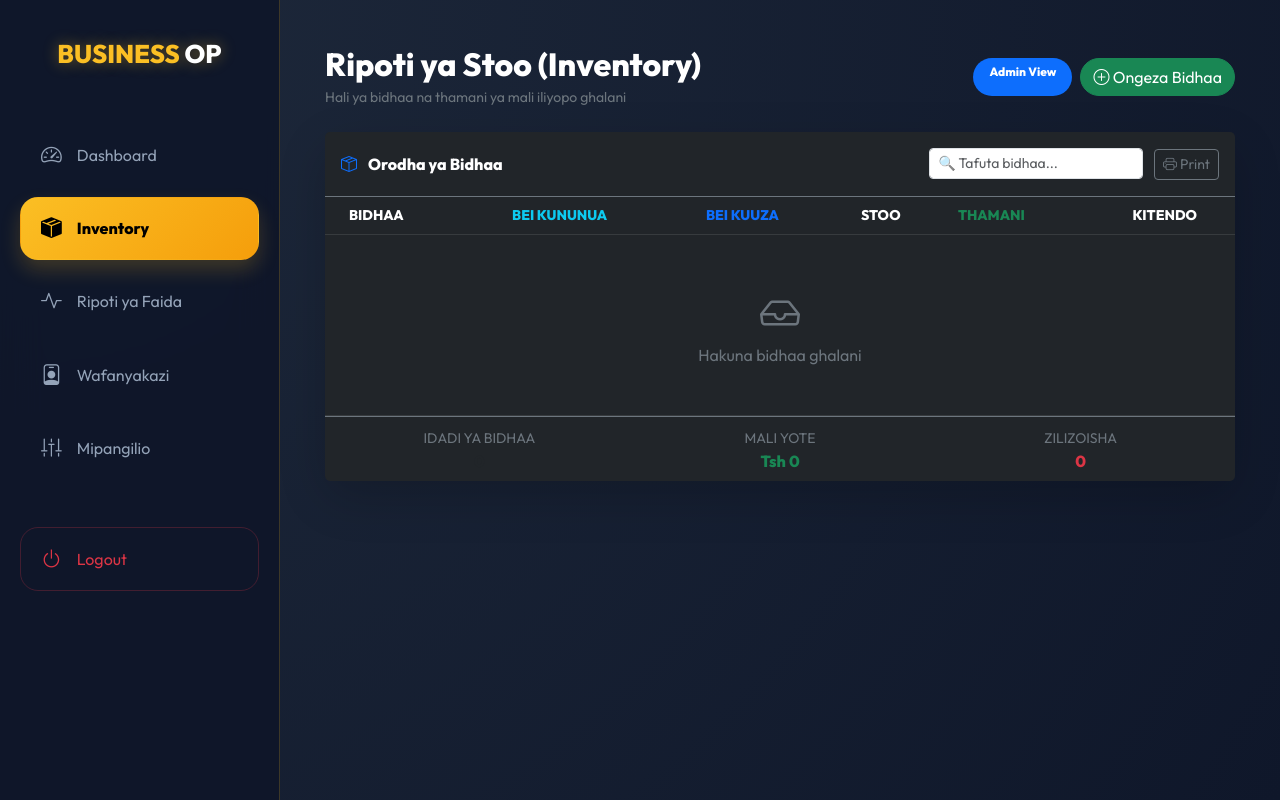
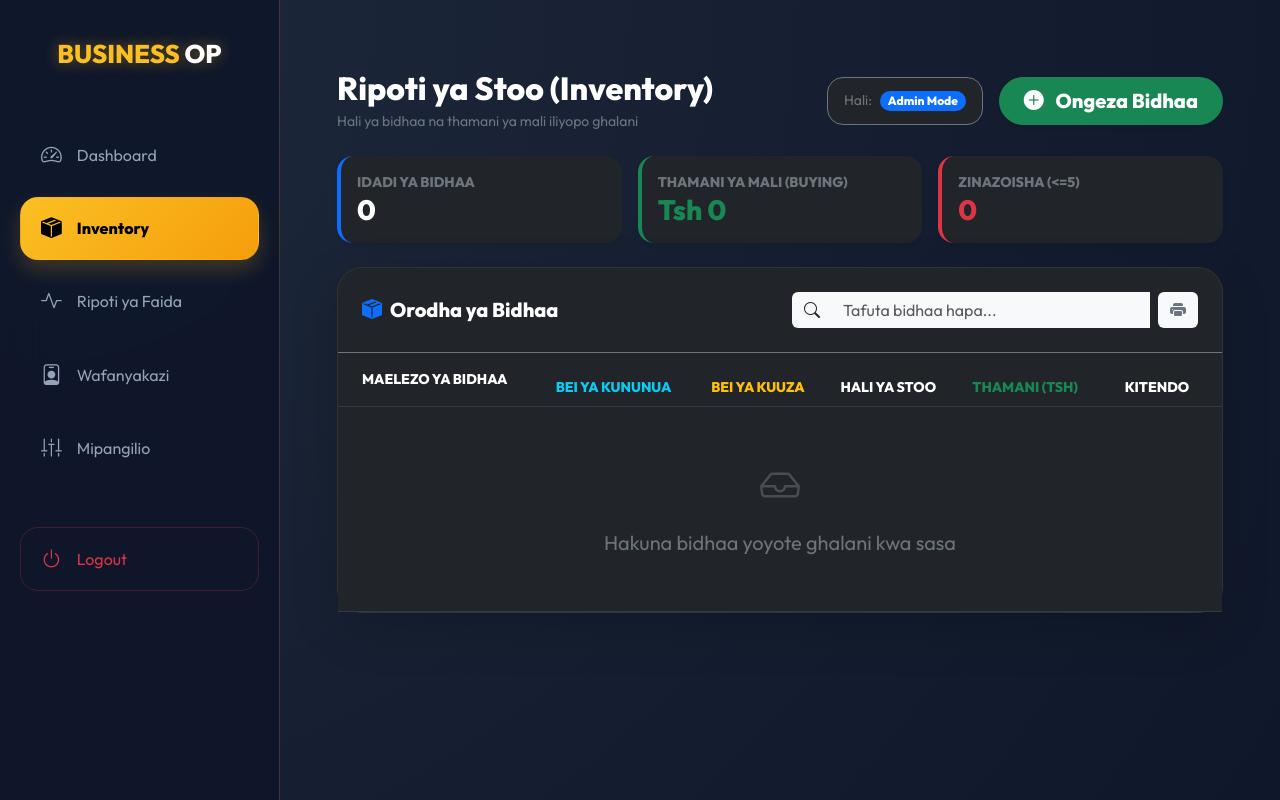
Before and after one commit to benmass1/Business_Systems_Op, a Flask app: page /inventory in a window 1280 px wide. Run offline with Flask 3, Linux system fonts and the light colour scheme; the visitor is signed in with stand-in values (Sample User, id 1); some libraries are stand-ins or nearby versions.

Commit message:
Update inventory.html

```diff
--- a/templates/inventory.html
+++ b/templates/inventory.html
@@ -1,192 +1,226 @@
 {% extends "layout.html" %}
 {% block content %}
 
-<div class="container-fluid p-0">
+<div class="container-fluid py-4">
 
-    <!-- HEADER -->
-    <div class="d-flex justify-content-between align-items-center mb-4 text-white">
+    <div class="d-flex justify-content-between align-items-center mb-4">
         <div>
-            <h2 class="fw-bold mb-1">Ripoti ya Stoo (Inventory)</h2>
-            <p class="text-secondary small mb-0">
-                Hali ya bidhaa na thamani ya mali iliyopo ghalani
-            </p>
+            <h2 class="fw-bold text-white mb-1">Ripoti ya Stoo (Inventory)</h2>
+            <p class="text-secondary small mb-0">Hali ya bidhaa na thamani ya mali iliyopo ghalani</p>
         </div>
 
         {% if session.get('role') == 'admin' %}
-        <div class="d-flex gap-2">
-            <span class="badge bg-primary px-3 py-2 rounded-pill">Admin View</span>
-            <button class="btn btn-success rounded-pill"
+        <div class="d-flex gap-3">
+            <div class="bg-dark p-2 rounded-4 border border-secondary d-none d-md-flex align-items-center px-3">
+                <span class="text-secondary small me-2">Hali:</span>
+                <span class="badge bg-primary rounded-pill">Admin Mode</span>
+            </div>
+            <button class="btn btn-success btn-lg rounded-pill px-4 shadow-sm fw-bold"
                     data-bs-toggle="modal"
                     data-bs-target="#addProductModal">
-                <i class="bi bi-plus-circle"></i> Ongeza Bidhaa
+                <i class="bi bi-plus-circle-fill me-2"></i> Ongeza Bidhaa
             </button>
         </div>
         {% endif %}
     </div>
 
-    <!-- CARD -->
-    <div class="card bg-dark border-0 shadow-lg" style="border-radius:20px">
+    {% if session.get('role') == 'admin' %}
+    <div class="row g-3 mb-4">
+        {% set total_val = namespace(value=0) %}
+        {% for p in products %}{% set total_val.value = total_val.value + (p.buying_price * p.stock) %}{% endfor %}
 
-        <!-- CARD HEADER -->
-        <div class="card-header bg-dark border-bottom border-secondary p-3">
+        <div class="col-md-4">
+            <div class="card bg-dark border-0 shadow-sm p-3 rounded-4 border-start border-primary border-4">
+                <small class="text-secondary fw-bold">IDADI YA BIDHAA</small>
+                <h3 class="text-white mb-0 fw-bold">{{ products|length }}</h3>
+            </div>
+        </div>
+        <div class="col-md-4">
+            <div class="card bg-dark border-0 shadow-sm p-3 rounded-4 border-start border-success border-4">
+                <small class="text-secondary fw-bold">THAMANI YA MALI (BUYING)</small>
+                <h3 class="text-success mb-0 fw-bold">Tsh {{ "{:,.0f}".format(total_val.value) }}</h3>
+            </div>
+        </div>
+        <div class="col-md-4">
+            <div class="card bg-dark border-0 shadow-sm p-3 rounded-4 border-start border-danger border-4">
+                <small class="text-secondary fw-bold">ZINAZOISHA (<=5)</small>
+                <h3 class="text-danger mb-0 fw-bold">{{ products|selectattr('stock','le',5)|list|length }}</h3>
+            </div>
+        </div>
+    </div>
+    {% endif %}
+
+    <div class="card bg-dark border-0 shadow-lg" style="border-radius:25px; border: 1px solid #333 !important;">
+        <div class="card-header bg-transparent border-bottom border-secondary p-4">
             <div class="row align-items-center">
                 <div class="col-md-6">
-                    <h6 class="mb-0 text-white fw-bold">
-                        <i class="bi bi-box-seam me-2 text-primary"></i>
-                        Orodha ya Bidhaa
-                    </h6>
+                    <h5 class="mb-0 text-white fw-bold">
+                        <i class="bi bi-box-seam-fill me-2 text-primary"></i>Orodha ya Bidhaa
+                    </h5>
                 </div>
-
                 <div class="col-md-6 text-end">
-                    <input type="text"
-                           class="form-control form-control-sm w-50 d-inline"
-                           placeholder="🔍 Tafuta bidhaa..."
-                           onkeyup="filterTable(this.value)">
-                    <button class="btn btn-sm btn-outline-secondary ms-2"
-                            onclick="window.print()">
-                        <i class="bi bi-printer"></i> Print
-                    </button>
+                    <div class="input-group">
+                        <span class="input-group-text bg-light border-0"><i class="bi bi-search"></i></span>
+                        <input type="text" id="searchInput" class="form-control bg-light border-0"
+                               placeholder="Tafuta bidhaa hapa..." onkeyup="filterTable()">
+                        <button class="btn btn-outline-secondary border-0 bg-light ms-2 rounded" onclick="window.print()">
+                            <i class="bi bi-printer-fill"></i>
+                        </button>
+                    </div>
                 </div>
             </div>
         </div>
 
-        <!-- TABLE -->
         <div class="table-responsive">
             <table class="table table-dark table-hover align-middle mb-0">
-                <thead class="text-secondary small text-uppercase">
+                <thead class="text-secondary small text-uppercase bg-opacity-10 bg-white">
                     <tr>
-                        <th class="px-4">Bidhaa</th>
+                        <th class="ps-4 py-3">Maelezo ya Bidhaa</th>
                         {% if session.get('role') == 'admin' %}
-                        <th class="text-info">Bei Kununua</th>
+                        <th class="text-info">Bei ya Kununua</th>
                         {% endif %}
-                        <th class="text-primary">Bei Kuuza</th>
-                        <th>Stoo</th>
+                        <th class="text-warning">Bei ya Kuuza</th>
+                        <th>Hali ya Stoo</th>
                         {% if session.get('role') == 'admin' %}
-                        <th class="text-success">Thamani</th>
-                        <th class="text-center">Kitendo</th>
+                        <th class="text-success">Thamani (Tsh)</th>
+                        <th class="text-center pe-4">Kitendo</th>
                         {% endif %}
                     </tr>
                 </thead>
 
                 <tbody id="inventoryTable">
-                {% set total = namespace(value=0) %}
                 {% for p in products %}
-                {% set total.value = total.value + (p.buying_price * p.stock) %}
                 <tr>
-                    <td class="px-4">
+                    <td class="ps-4">
                         <div class="d-flex align-items-center">
-                            <div class="bg-primary bg-opacity-10 p-2 rounded me-3">
-                                <i class="bi bi-tag-fill text-primary"></i>
+                            <div class="bg-primary bg-opacity-20 p-2 rounded-3 me-3">
+                                <i class="bi bi-archive-fill text-primary"></i>
                             </div>
-                            <span class="fw-bold">{{ p.name }}</span>
+                            <div>
+                                <div class="fw-bold text-white fs-5">{{ p.name }}</div>
+                                <small class="text-secondary">ID: #00{{ p.id }}</small>
+                            </div>
                         </div>
                     </td>
 
                     {% if session.get('role') == 'admin' %}
-                    <td class="text-secondary">
-                        Tsh {{ "{:,.0f}".format(p.buying_price) }}
+                    <td class="text-secondary fw-semibold">
+                        {{ "{:,.0f}".format(p.buying_price) }}
                     </td>
                     {% endif %}
 
-                    <td class="fw-bold">
-                        Tsh {{ "{:,.0f}".format(p.selling_price) }}
+                    <td class="fw-bold text-white">
+                        {{ "{:,.0f}".format(p.selling_price) }}
                     </td>
 
                     <td>
                         {% if p.stock <= 5 %}
-                        <span class="badge bg-danger bg-opacity-10 text-danger border border-danger rounded-pill px-3">
-                            {{ p.stock }} Low
+                        <span class="badge bg-danger bg-opacity-10 text-danger border border-danger border-opacity-25 px-3 py-2 rounded-pill w-100 animate-pulse">
+                            <i class="bi bi-exclamation-triangle-fill me-1"></i> {{ p.stock }} (Inaisha)
                         </span>
                         {% else %}
-                        <span class="badge bg-success bg-opacity-10 text-success border border-success rounded-pill px-3">
-                            {{ p.stock }} In Stock
+                        <span class="badge bg-success bg-opacity-10 text-success border border-success border-opacity-25 px-3 py-2 rounded-pill w-100">
+                            <i class="bi bi-check-circle-fill me-1"></i> {{ p.stock }} Ipo
                         </span>
                         {% endif %}
                     </td>
 
                     {% if session.get('role') == 'admin' %}
                     <td class="fw-bold text-success">
-                        Tsh {{ "{:,.0f}".format(p.buying_price * p.stock) }}
+                        {{ "{:,.0f}".format(p.buying_price * p.stock) }}
                     </td>
-                    <td class="text-center">
-                        <a href="/delete_product/{{ p.id }}"
-                           class="btn btn-sm btn-outline-danger"
-                           onclick="return confirm('Futa {{ p.name }} ?')">
-                            <i class="bi bi-trash3"></i>
-                        </a>
+                    <td class="text-center pe-4">
+                        <div class="btn-group shadow-sm">
+                            <a href="/delete_product/{{ p.id }}"
+                               class="btn btn-outline-danger btn-sm rounded-pill px-3"
+                               onclick="return confirm('Futa bidhaa hii?')">
+                                <i class="bi bi-trash3-fill"></i>
+                            </a>
+                        </div>
                     </td>
                     {% endif %}
                 </tr>
                 {% else %}
                 <tr>
-                    <td colspan="6" class="text-center text-secondary py-5">
-                        <i class="bi bi-inbox fs-1"></i><br>
-                        Hakuna bidhaa ghalani
+                    <td colspan="6" class="text-center py-5">
+                        <div class="text-secondary opacity-50 mb-3"><i class="bi bi-inbox fs-1"></i></div>
+                        <h5 class="text-secondary">Hakuna bidhaa yoyote ghalani kwa sasa</h5>
                     </td>
                 </tr>
                 {% endfor %}
                 </tbody>
             </table>
         </div>
-
-        <!-- FOOTER SUMMARY -->
-        {% if session.get('role') == 'admin' %}
-        <div class="card-footer bg-dark border-top border-secondary">
-            <div class="row text-center">
-                <div class="col">
-                    <small class="text-secondary">IDADI YA BIDHAA</small><br>
-                    <b>{{ products|length }}</b>
-                </div>
-                <div class="col">
-                    <small class="text-secondary">MALI YOTE</small><br>
-                    <b class="text-success">
-                        Tsh {{ "{:,.0f}".format(total.value) }}
-                    </b>
-                </div>
-                <div class="col">
-                    <small class="text-secondary">ZILIZOISHA</small><br>
-                    <b class="text-danger">
-                        {{ products|selectattr('stock','le',5)|list|length }}
-                    </b>
-                </div>
-            </div>
-        </div>
-        {% endif %}
-
     </div>
 </div>
 
-<!-- ADD PRODUCT MODAL -->
 {% if session.get('role') == 'admin' %}
-<div class="modal fade" id="addProductModal">
+<div class="modal fade" id="addProductModal" tabindex="-1" aria-hidden="true">
   <div class="modal-dialog modal-dialog-centered">
-    <form method="POST" action="/add_product" class="modal-content bg-dark text-white">
-      <div class="modal-header border-secondary">
-        <h5><i class="bi bi-plus-circle text-success"></i> Ongeza Bidhaa</h5>
-        <button type="button" class="btn-close btn-close-white" data-bs-dismiss="modal"></button>
-      </div>
-      <div class="modal-body">
-        <input name="name" class="form-control mb-2" placeholder="Jina la bidhaa" required>
-        <input name="buying_price" type="number" class="form-control mb-2" placeholder="Bei kununua" required>
-        <input name="selling_price" type="number" class="form-control mb-2" placeholder="Bei kuuza" required>
-        <input name="stock" type="number" class="form-control" placeholder="Idadi ya stoo" required>
-      </div>
-      <div class="modal-footer border-secondary">
-        <button class="btn btn-success w-100">Hifadhi</button>
-      </div>
-    </form>
+    <div class="modal-content bg-dark border-0 shadow-lg" style="border-radius: 20px;">
+      <form method="POST" action="/add_product">
+        <div class="modal-header border-secondary p-4">
+          <h5 class="modal-title fw-bold text-white">
+              <i class="bi bi-plus-circle-fill text-success me-2"></i>Sajili Bidhaa Mpya
+          </h5>
+          <button type="button" class="btn-close btn-close-white" data-bs-dismiss="modal"></button>
+        </div>
+        <div class="modal-body p-4">
+          <div class="mb-3">
+              <label class="form-label text-secondary small fw-bold">JINA LA BIDHAA</label>
+              <input name="name" class="form-control form-control-lg bg-light border-0" placeholder="Mf: Sabuni ya Unga" required>
+          </div>
+          <div class="row">
+              <div class="col-md-6 mb-3">
+                  <label class="form-label text-secondary small fw-bold">BEI YA KUNUNUA</label>
+                  <input name="buying_price" type="number" class="form-control form-control-lg bg-light border-0" placeholder="0.00" required>
+              </div>
+              <div class="col-md-6 mb-3">
+                  <label class="form-label text-secondary small fw-bold">BEI YA KUUZA</label>
+                  <input name="selling_price" type="number" class="form-control form-control-lg bg-light border-0" placeholder="0.00" required>
+              </div>
+          </div>
+          <div class="mb-2">
+              <label class="form-label text-secondary small fw-bold">IDADI YA STOO (STOCK)</label>
+              <input name="stock" type="number" class="form-control form-control-lg bg-light border-0" placeholder="0" required>
+          </div>
+        </div>
+        <div class="modal-footer border-0 p-4">
+          <button type="submit" class="btn btn-success w-100 btn-lg rounded-pill fw-bold shadow">
+              <i class="bi bi-save2-fill me-2"></i>Hifadhi Bidhaa Sasa
+          </button>
+        </div>
+      </form>
+    </div>
   </div>
 </div>
 {% endif %}
 
-<!-- JS SEARCH -->
+<style>
+    .card { transition: transform 0.3s; }
+    .animate-pulse { animation: pulse 2s infinite; }
+    @keyframes pulse {
+        0% { opacity: 1; }
+        50% { opacity: 0.5; }
+        100% { opacity: 1; }
+    }
+    @media print {
+        .btn, .modal, .card-header input, .badge-pill { display: none !important; }
+        .card { border: none !important; box-shadow: none !important; }
+        body { background: white !important; color: black !important; }
+        .table-dark { color: black !important; background: white !important; }
+    }
+</style>
+
 <script>
-function filterTable(value){
-  value = value.toLowerCase();
-  document.querySelectorAll("#inventoryTable tr").forEach(row=>{
-    row.style.display = row.innerText.toLowerCase().includes(value)
-      ? "" : "none";
-  });
+function filterTable() {
+    let input = document.getElementById("searchInput");
+    let filter = input.value.toLowerCase();
+    let rows = document.querySelectorAll("#inventoryTable tr");
+    rows.forEach(row => {
+        let text = row.textContent.toLowerCase();
+        row.style.display = text.includes(filter) ? "" : "none";
+    });
 }
 </script>
 
```
